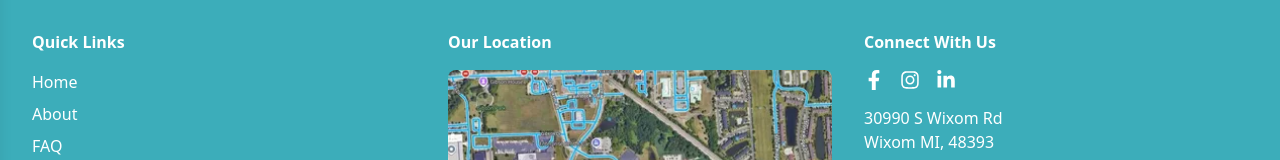
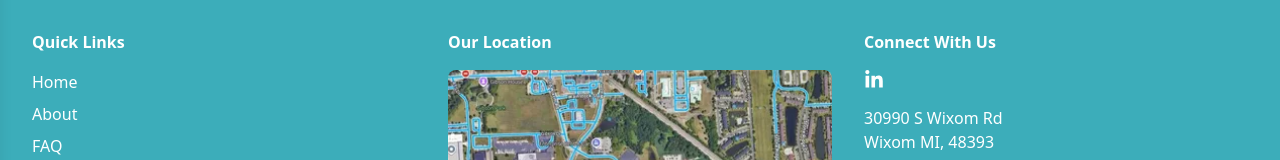
Before and after one commit to spickworth1991/stay-in-motion, a Next.js app: page /thanks in a window 1280 px wide. Shown: the part 617-777 px from the top of the page. Built offline with nearby package versions, Linux system fonts and the light colour scheme.

Commit message:
social updates

```diff
--- a/components/Footer.jsx
+++ b/components/Footer.jsx
@@ -93,9 +93,38 @@ export default function Footer() {
           <div>
             <h2 className="font-semibold mb-4">Connect With Us</h2>
             <div className="flex space-x-4 mb-4 text-xl">
-              <a href="#"><FaFacebookF aria-label="Facebook" className="hover:text-accent" /></a>
-              <a href="#"><FaInstagram aria-label="Instagram" className="hover:text-accent" /></a>
-              <a href="#"><FaLinkedinIn aria-label="LinkedIn" className="hover:text-accent" /></a>
+              {/* <a
+                href="https://www.facebook.com/stayinmotionpt"       // <-- YOUR PAGE
+                target="_blank"
+                rel="noopener noreferrer"
+                aria-label="Facebook — opens in a new tab"
+                className="hover:text-accent focus:outline-none focus:ring-2 focus:ring-accent rounded-full"
+              >
+                <FaFacebookF />
+                <span className="sr-only">Facebook</span>
+              </a>
+
+              <a
+                href="https://www.instagram.com/stayinmotionpt"      // <-- YOUR PROFILE
+                target="_blank"
+                rel="noopener noreferrer"
+                aria-label="Instagram — opens in a new tab"
+                className="hover:text-accent focus:outline-none focus:ring-2 focus:ring-accent rounded-full"
+              >
+                <FaInstagram />
+                <span className="sr-only">Instagram</span>
+              </a> */}
+
+              <a
+                href="https://www.linkedin.com/in/amanda-pickworth-chrusciel/"
+                target="_blank"
+                rel="noopener noreferrer"
+                aria-label="LinkedIn — opens in a new tab"
+                className="hover:text-accent focus:outline-none focus:ring-2 focus:ring-accent rounded-full"
+              >
+                <FaLinkedinIn />
+                <span className="sr-only">LinkedIn</span>
+              </a>
             </div>
             <p>30990 S Wixom Rd</p>
             <p>Wixom MI, 48393</p>
```
